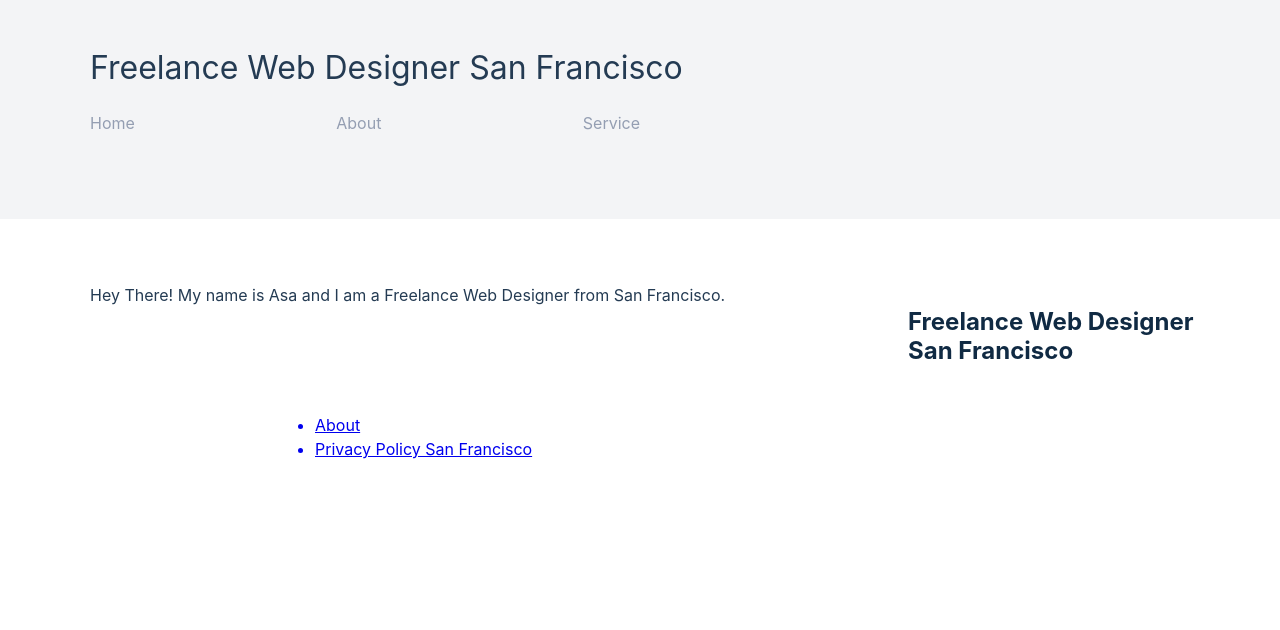
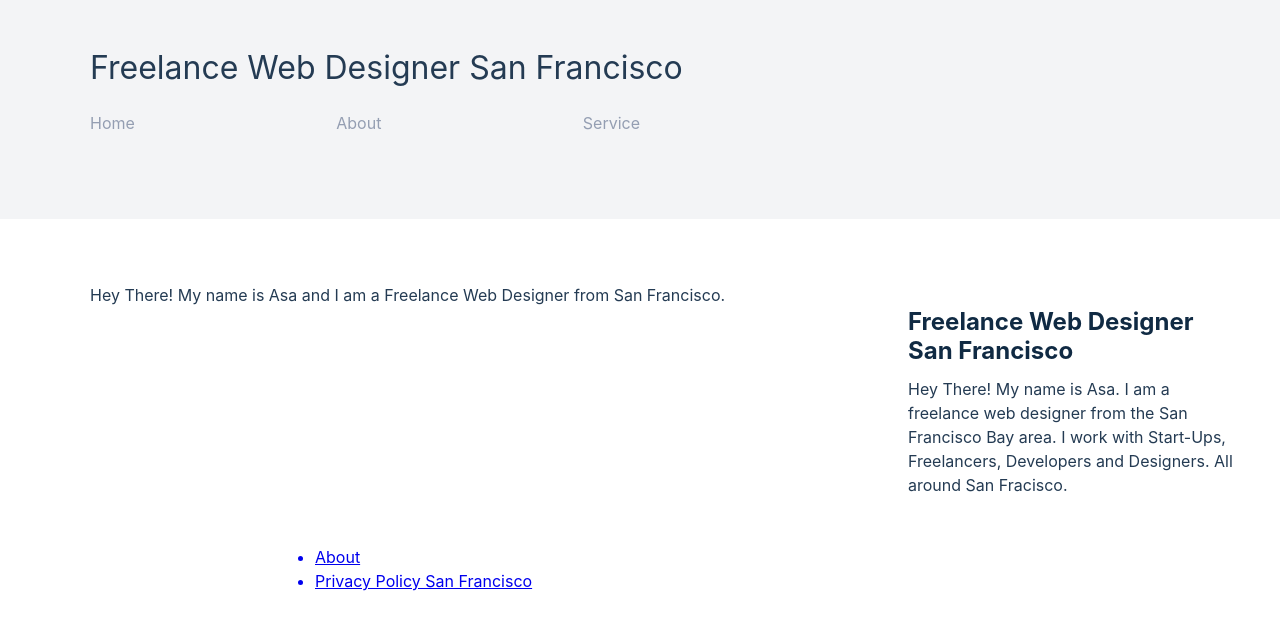
Before and after one commit to webdesignsanfrancisco/webdesignsanfrancisco.github.io, a Jekyll site: the page built from index.md, in a window 1280 px wide. Shown: the top 630 px of the page. Built offline with Jekyll 4.4.1, drawn with Linux system fonts in a browser that asks for light colours; part of the change alters nothing that is shown.

Commit message:
Update _config.yml

```diff
--- a/_config.yml
+++ b/_config.yml
@@ -1,4 +1,4 @@
 url: "" # the base hostname & protocol for your site, e.g. http://example.com
 baseurl: "" # the subpath of your site, e.g. /blog
 title: "Freelance Web Designer San Francisco" # the name of your site, e.g. ACME Corp.
-descbar: Hey There! My name is Asa. I am a freelance web designer from the San Francisco Bay area. I work with Start-Ups, Freelancers, Developers and Designers. All around San Fracisco.
+sitebar: Hey There! My name is Asa. I am a freelance web designer from the San Francisco Bay area. I work with Start-Ups, Freelancers, Developers and Designers. All around San Fracisco.
```
